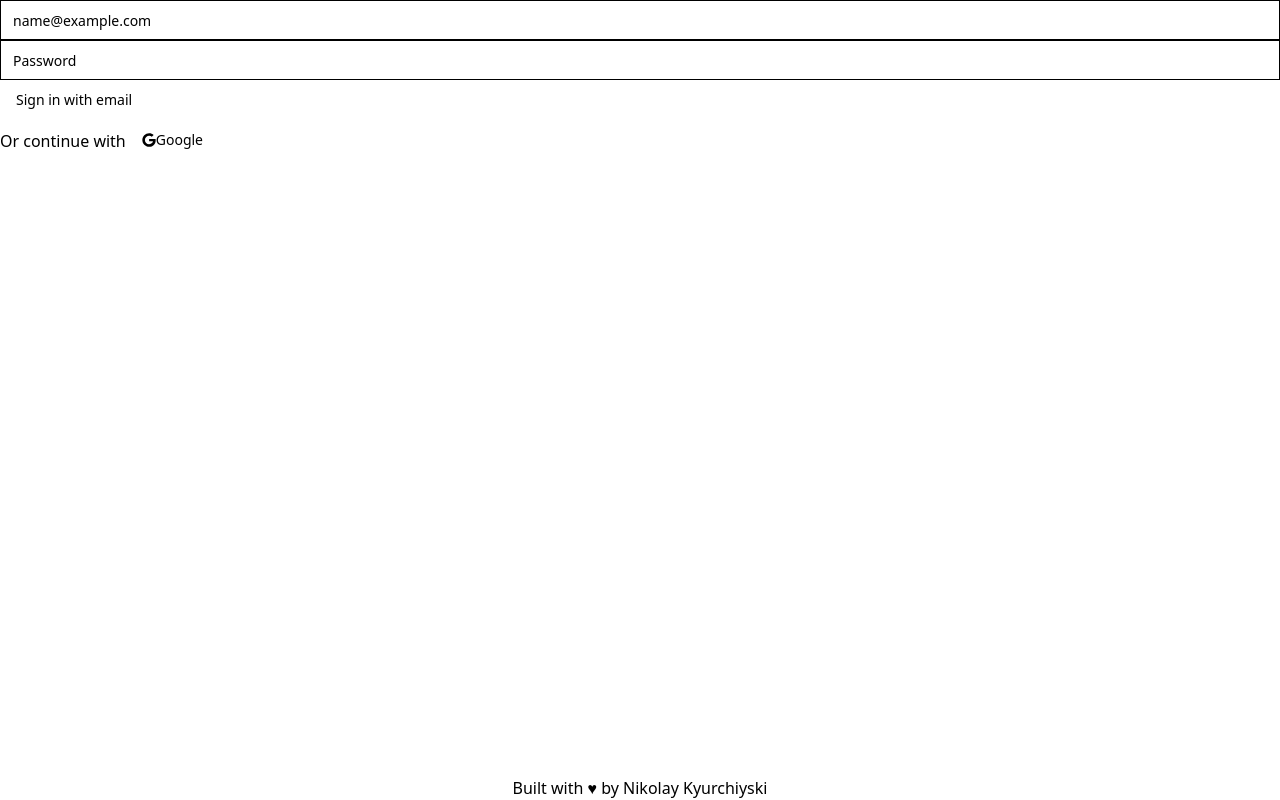
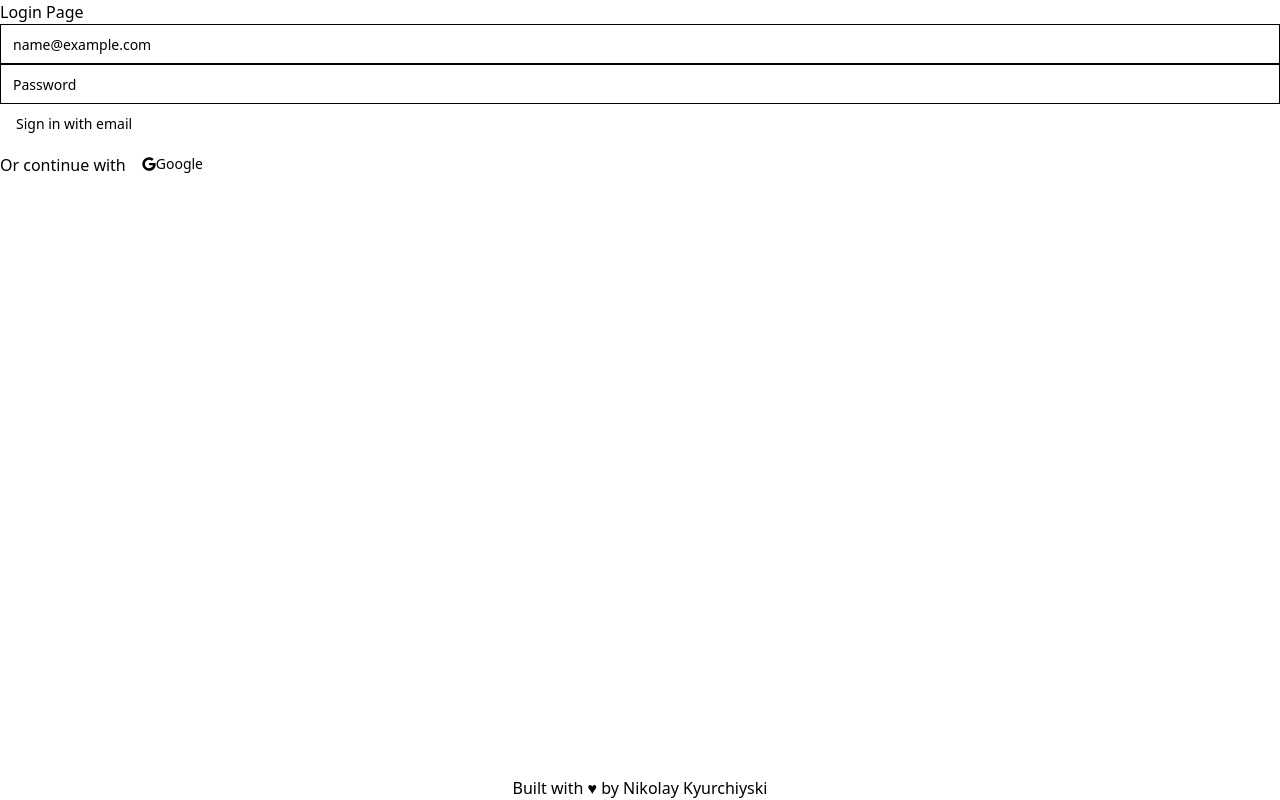
Before and after one commit to DevNik14/budget-buddy-ai, a React app: page /login in a window 1280 px wide. Built offline with nearby package versions, Linux system fonts and the light colour scheme; the HTML template or start-up script is replaced by a standard one.

Commit message:
add react router to project

```diff
--- a/package.json
+++ b/package.json
@@ -23,6 +23,7 @@
     "react-chartjs-2": "^5.2.0",
     "react-dom": "^18.3.1",
     "react-icons": "^5.2.1",
+    "react-router-dom": "^6.25.1",
     "tailwind-merge": "^2.4.0",
     "tailwindcss-animate": "^1.0.7"
   },
--- a/src/App.tsx
+++ b/src/App.tsx
@@ -1,9 +1,13 @@
 import { app, auth, createUserWithEmailAndPassword } from "./config/firebase";
-import RegisterFormPage from "./pages/Login";
+import { Routes, Route } from "react-router-dom";
+import RegisterFormPage from "./pages/Register";
 
 function App() {
   return (
     <>
+      <Routes>
+        <Route path="/login" element={<h2>Login Page</h2>} />
+      </Routes>
       <RegisterFormPage />
       <footer className="absolute bottom-0 text-center w-full">
         Built with &hearts; by{" "}
--- a/src/main.tsx
+++ b/src/main.tsx
@@ -1,10 +1,13 @@
-import React from 'react'
-import ReactDOM from 'react-dom/client'
-import App from './App.tsx'
-import './index.css'
+import React from "react";
+import ReactDOM from "react-dom/client";
+import App from "./App.tsx";
+import { BrowserRouter } from "react-router-dom";
+import "./index.css";
 
-ReactDOM.createRoot(document.getElementById('root')!).render(
+ReactDOM.createRoot(document.getElementById("root")!).render(
   <React.StrictMode>
-    <App />
-  </React.StrictMode>,
-)
+    <BrowserRouter>
+      <App />
+    </BrowserRouter>
+  </React.StrictMode>
+);
--- a/src/pages/Login/index.tsx
+++ b/src/pages/Register/index.tsx
@@ -1,4 +1,4 @@
-import RegisterForm from "./LoginForm";
+import RegisterForm from "./RegisterForm";
 
 export default function RegisterFormPage(): React.JSX.Element {
   return (
```
Also changed, not shown: src/pages/Register/RegisterForm.tsx (renamed from src/pages/Login/LoginForm.tsx, +5 -2 lines), src/pages/Register/RegisterForm.module.css (added), 1 other file (tests, documents, lock files or other folders).
